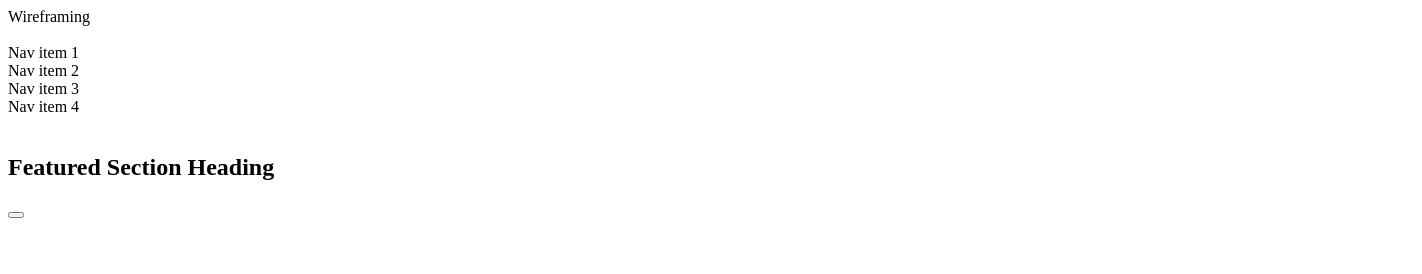
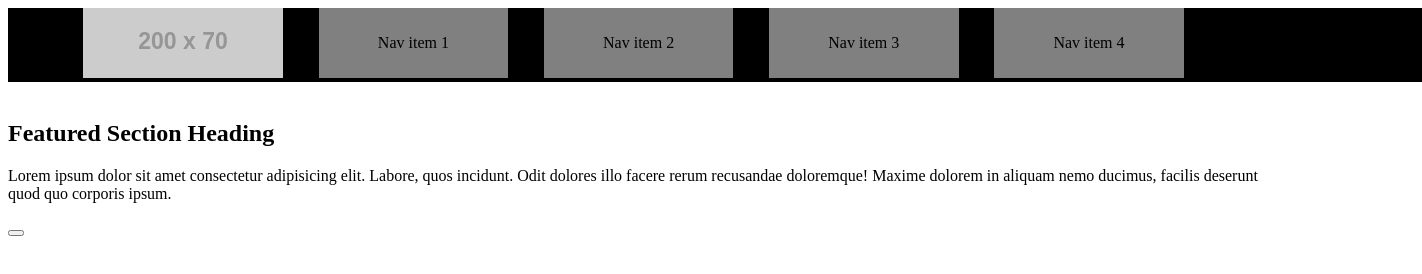
Before and after one commit to kochsj/Wireframing, a plain HTML site: page index.html in a window 1280 px wide. Shown: the whole page, 1422 px wide, since content can reach past the window. Drawn offline with Linux system fonts and the light colour scheme; placeholder pictures from the web are drawn by us.

Commit message:
constructed the nav

```diff
--- a/index.html
+++ b/index.html
@@ -1,8 +1,13 @@
 <!DOCTYPE html>
 <html>
-    <head>Wireframing</head>
+    <head>
+    <title>Wireframing</title>
+    <link rel="stylesheet" href="style.css">
+    </head>
     <nav>
-        <img src="" alt="">
+        <div class="navimg">
+            <img id="navImg" src="https://placehold.it/200x70/ddd" alt="">
+        </div>
         <div class="nav">Nav item 1</div>
         <div class="nav">Nav item 2</div>
         <div class="nav">Nav item 3</div>
@@ -16,10 +21,12 @@
         <img class="img480" src="" alt="">
         <div>
             <h2>Featured Section Heading</h2>
-            <p></p>
+            <p>Lorem ipsum dolor sit amet consectetur adipisicing elit. Labore, quos incidunt. Odit dolores illo facere rerum recusandae doloremque! Maxime dolorem in aliquam nemo ducimus, facilis deserunt quod quo corporis ipsum.</p>
             <button></button>
         </div>
+    </body>
+    <footer>
 
-    </body>
+    </footer>
 
 </html>
--- a/style.css
+++ b/style.css
@@ -0,0 +1,22 @@
+nav {
+    width: 100%;
+    padding-left: 75px;
+    padding-right: 75px;
+    background-color: black;
+}
+.nav {
+    display: inline-block;
+    width: 15%;
+    height: 70px;
+    text-align: center;
+    line-height: 70px;
+    margin-left: 2.5%;
+    background-color: grey;
+}
+.navimg {
+    display: inline-block;
+    vertical-align: top;
+}
+#navImg {
+
+}
```
